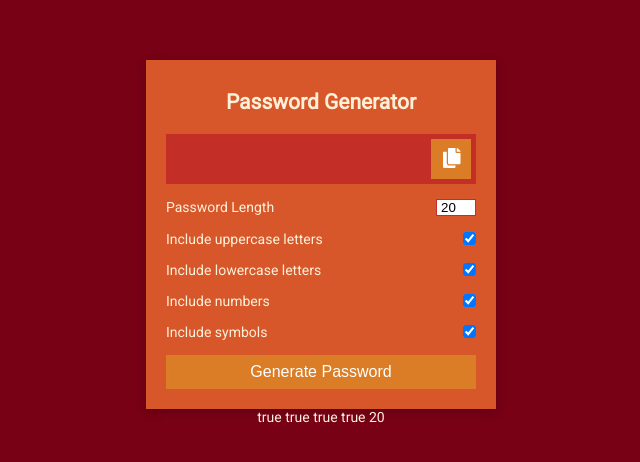
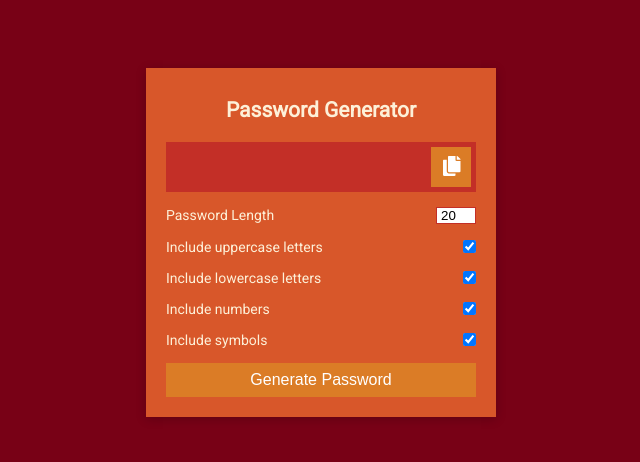
Before and after one commit to rustaee/new-projects, a Vue app: page /password-genaretor in a window 1280 px wide. Shown: the part 158-620 px from the top of the page, without its empty margins (319-959 px from the left). Built offline with nearby package versions, Linux system fonts and the light colour scheme; a web font is replaced by a local one.

Commit message:
pass generator

```diff
--- a/src/views/PasswordGenerator.vue
+++ b/src/views/PasswordGenerator.vue
@@ -57,11 +57,6 @@
         Generate Password
       </button>
     </div>
-    {{ options.upper }}
-    {{ options.lower }}
-    {{ options.number }}
-    {{ options.symbol }}
-    {{ length }}
   </div>
 </template>
 <script>
```
